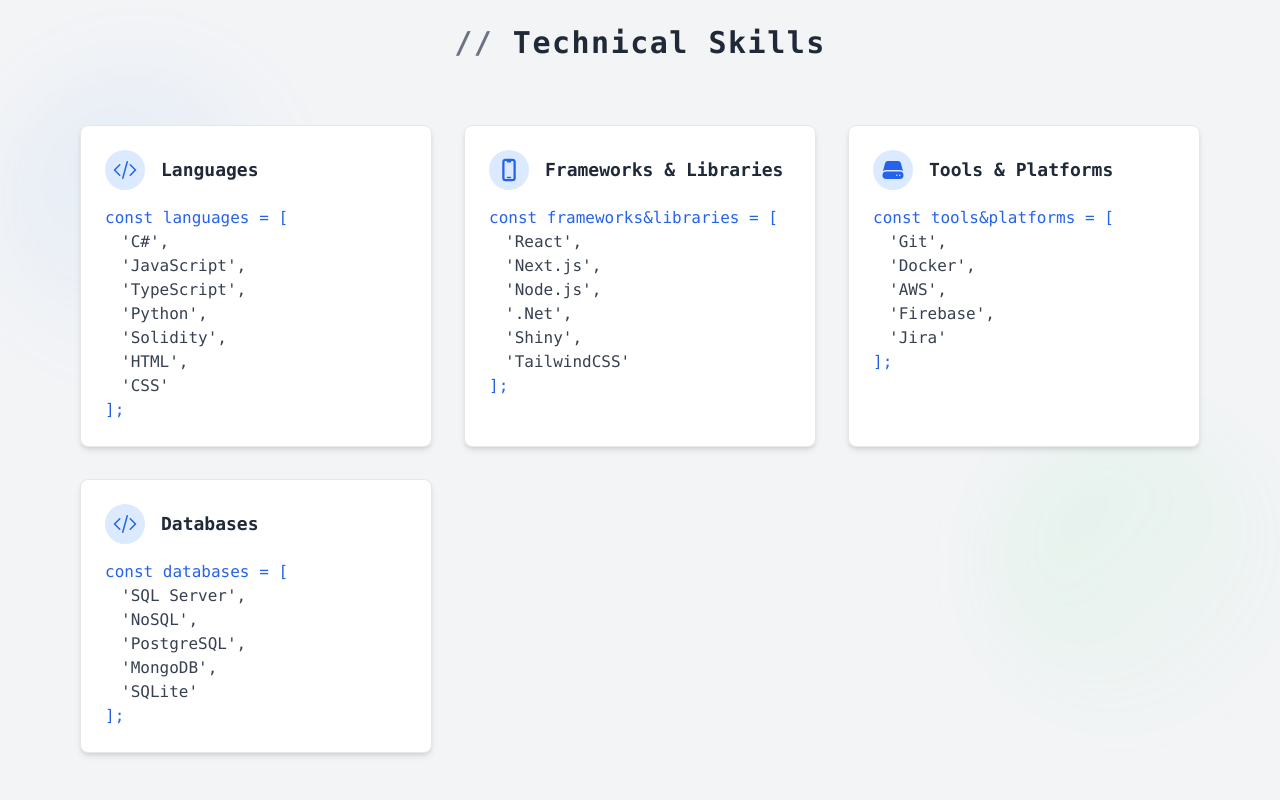
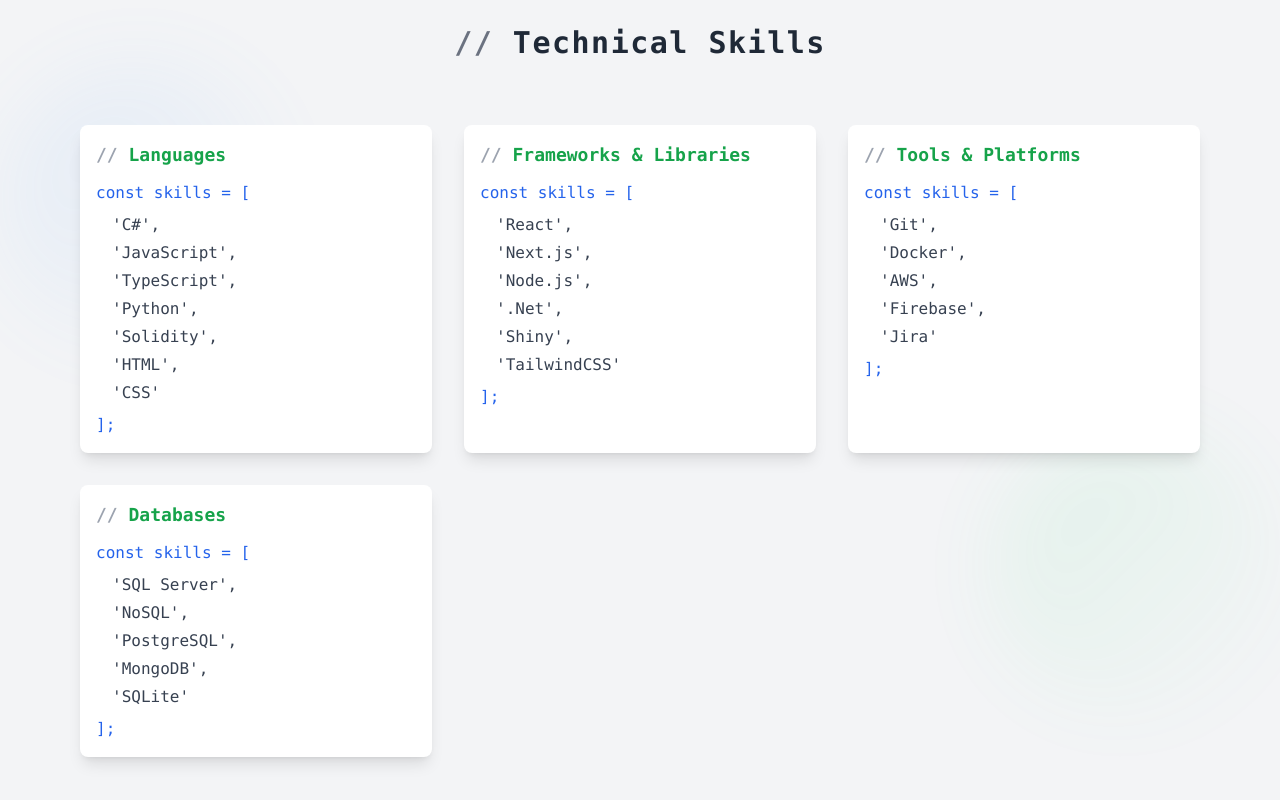
Before and after one commit to sriram-boddeda/sriram-boddeda.github.io, a Next.js app: page / in a window 1280 px wide. Shown: the part 4140-4940 px from the top of the page. Built offline with nearby package versions, Linux system fonts and the light colour scheme.

Commit message:
Refactor TechnicalSkills component to update styles and structure

```diff
--- a/components/TechnicalSkills.tsx
+++ b/components/TechnicalSkills.tsx
@@ -1,23 +1,10 @@
 import React from "react";
 import { TechnicalSkillData } from "../types/portfolioTypes";
 import { motion } from "framer-motion";
-import {
-  CodeBracketIcon,
-  ServerIcon,
-  DevicePhoneMobileIcon,
-} from "@heroicons/react/24/solid";
 
 interface TechnicalSkillsProps {
   data: TechnicalSkillData[];
 }
-
-const iconMap: {
-  [key: string]: React.ComponentType<React.SVGProps<SVGSVGElement>>;
-} = {
-  Languages: CodeBracketIcon,
-  "Frameworks & Libraries": DevicePhoneMobileIcon,
-  "Tools & Platforms": ServerIcon,
-};
 
 const TechnicalSkills: React.FC<TechnicalSkillsProps> = ({ data }) => {
   return (
@@ -41,45 +28,48 @@
 
           <div className="grid grid-cols-1 md:grid-cols-2 lg:grid-cols-3 gap-8">
             {data.map((skill, index) => {
-              const Icon =
-                iconMap[skill.category as keyof typeof iconMap] ||
-                CodeBracketIcon;
               return (
                 <motion.div
                   key={skill.id || index}
-                  className="bg-white dark:bg-[#1e1e1e] rounded-lg shadow-md hover:shadow-lg transition-shadow duration-300 border border-gray-200 dark:border-gray-700"
+                  className="bg-white dark:bg-[#1e1e1e] text-gray-800 dark:text-[#dcdcdc] rounded-lg shadow-lg overflow-hidden  p-4 font-mono"
                   initial={{ opacity: 0, y: 20 }}
                   animate={{ opacity: 1, y: 0 }}
-                  transition={{ duration: 0.5, delay: index * 0.1 }}
+                  transition={{ duration: 0.5 }}
+                  whileHover={{
+                    y: -5,
+                    boxShadow: "0 25px 50px -12px rgba(0, 0, 0, 0.25)",
+                  }}
                 >
-                  <div className="p-6 font-mono">
-                    <div className="flex items-center mb-4">
-                      <div className="w-10 h-10 flex items-center justify-center bg-blue-100 dark:bg-blue-900 rounded-full">
-                        <Icon className="w-6 h-6 text-blue-600 dark:text-blue-400" />
-                      </div>
-                      <h3 className="ml-4 text-lg font-semibold text-gray-800 dark:text-[#dcdcdc]">
+                  {/* Skill Category */}
+                  <p className="text-lg font-semibold text-green-600 dark:text-green-400 mb-3">
+                    <span className="text-gray-400 dark:text-gray-500">
+                      {"//"}
+                    </span>{" "}
                     {skill.category}
-                      </h3>
-                    </div>
-                    <div className="mt-4">
-                      <p className="text-blue-600 dark:text-blue-400">
-                        const {skill.category.toLowerCase().replace(/\s+/g, "")}{" "}
-                        = [
                   </p>
-                      <div className="pl-4">
+
+                  {/* Skills Array Declaration */}
+                  <p className="text-base font-medium text-blue-600 dark:text-blue-400 mb-2">
+                    const skills = [
+                  </p>
+
+                  {/* Skills List */}
+                  <div className="pl-4 space-y-1">
                     {skill.skills.map((item, idx) => (
                       <p
                         key={idx}
-                            className="text-gray-700 dark:text-gray-300"
+                        className="text-base text-gray-700 dark:text-gray-300"
                       >
                         &#39;{item}&#39;
                         {idx !== skill.skills.length - 1 ? "," : ""}
                       </p>
                     ))}
                   </div>
-                      <p className="text-blue-600 dark:text-blue-400">];</p>
-                    </div>
-                  </div>
+
+                  {/* Array Closing Bracket */}
+                  <p className="text-base font-medium text-blue-600 dark:text-blue-400 mt-2">
+                    ];
+                  </p>
                 </motion.div>
               );
             })}
```
Lines whose indentation alone changed are shown as unchanged.
